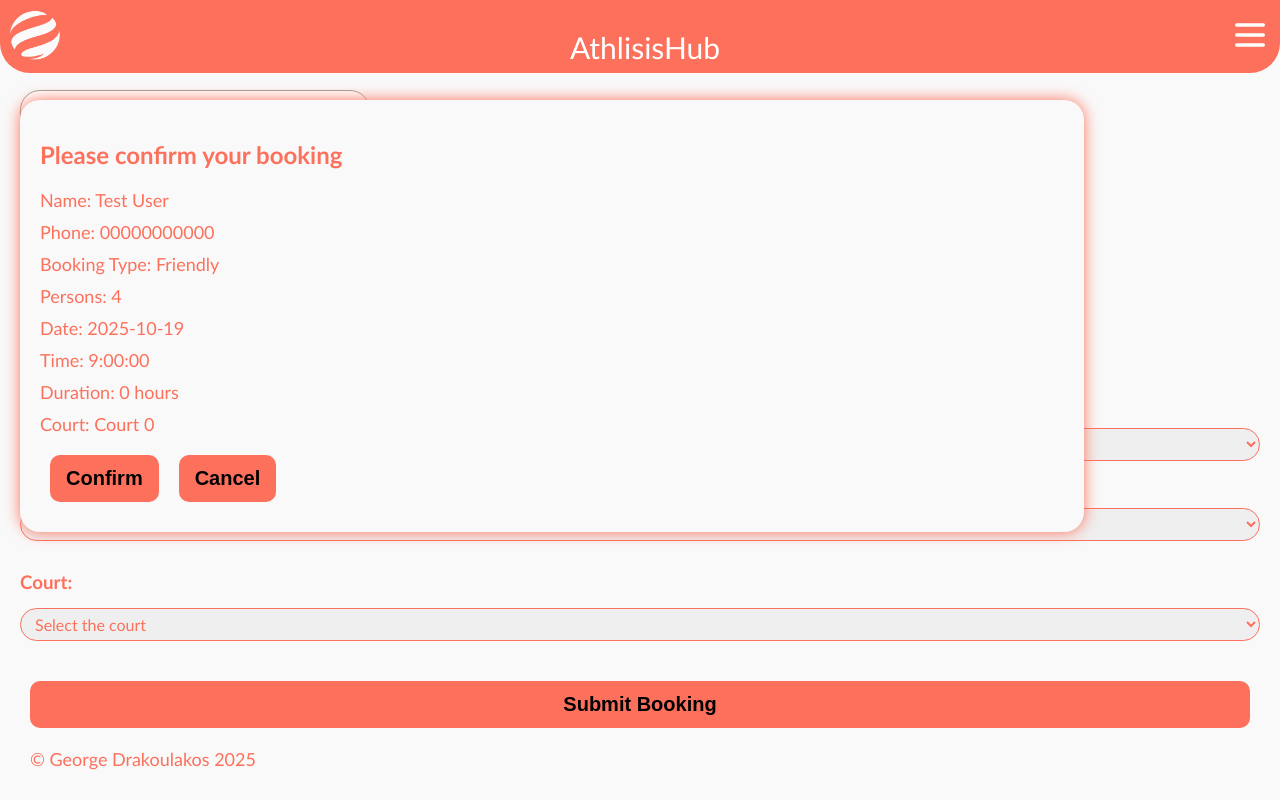
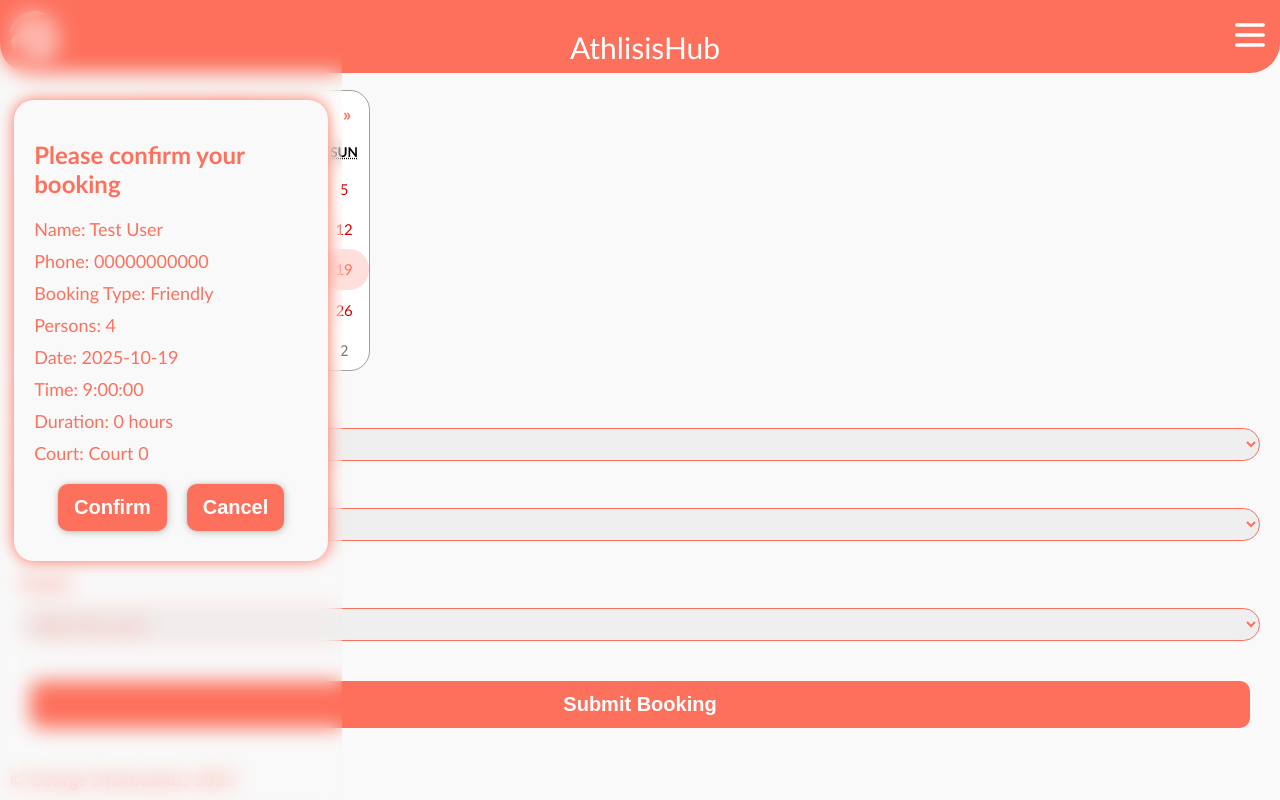
Before and after one commit to gdrakoulakos/athlisis-hub, a Next.js app: page /booking in a window 1280 px wide. Both pictures are taken after a click on the button "Submit Booking". Shown: the part 477-1277 px from the top of the page. Built offline with nearby package versions, Linux system fonts and the light colour scheme.

Commit message:
Added div wrapper to Confirmation and PopUp messages for better visibility and change their CSS styling

```diff
--- a/src/app/booking/page.module.css
+++ b/src/app/booking/page.module.css
@@ -1,6 +1,8 @@
 .bookingBlock {
   display: flex;
   flex-direction: column;
+  margin-top: 60px;
+  padding: 20px;
 }
 
 .nameContainer,
@@ -12,3 +14,7 @@
 .courtSelectionContainer {
   margin-bottom: 20px;
 }
+
+.submitButton {
+  color: white;
+}
--- a/src/app/components/popUps/ConfirmationPopUp/ConfirmationPopUp.js
+++ b/src/app/components/popUps/ConfirmationPopUp/ConfirmationPopUp.js
@@ -11,7 +11,9 @@ export default function ConfirmationPopUp({
   deleteBooking,
 }) {
   const dispatch = useDispatch();
-  const displayPopUp = useSelector((state) => state.confirmationPopUp.displayPopUp);
+  const displayPopUp = useSelector(
+    (state) => state.confirmationPopUp.displayPopUp
+  );
 
   if (!displayPopUp) return null;
 
@@ -25,6 +27,10 @@ export default function ConfirmationPopUp({
   };
 
   return (
+    <div
+      className={styles.confirmationPopUpWrapper}
+      onClick={() => dispatch(hideConfirmationPopUp())}
+    >
       <div className={styles.confirmationPopUpContainer}>
         <h2>{message}</h2>
         <p>Name: {bookingData.name}</p>
@@ -47,5 +53,6 @@ export default function ConfirmationPopUp({
           </button>
         </div>
       </div>
+    </div>
   );
 }
--- a/src/app/components/popUps/ConfirmationPopUp/ConfirmationPopUp.module.css
+++ b/src/app/components/popUps/ConfirmationPopUp/ConfirmationPopUp.module.css
@@ -1,10 +1,33 @@
+.confirmationPopUpWrapper {
+  position: fixed;
+  top: 0px;
+  left: 0px;
+  z-index: 1000;
+  backdrop-filter: blur(10px);
+  height: 100%;
+  display: flex;
+  align-items: flex-start;
+  justify-content: center;
+}
+
 .confirmationPopUpContainer {
-  position: fixed;
-  top: 100px;
   width: 80%;
   background-color: #f9f9f9;
+  margin-top: 100px;
   padding: 20px;
-  z-index: 1000;
   box-shadow: 0px 0px 15px 0px #fd705c;
   border-radius: 20px;
 }
+
+.buttonContainer {
+  display: flex;
+  width: 100%;
+  justify-content: center;
+}
+
+.buttonContainer button {
+  color: white;
+  box-shadow: rgba(0, 0, 0, 0.2) 0px 0px 3px -1px,
+    rgba(0, 0, 0, 0.14) 1px 1px 10px 0, rgba(0, 0, 0, 0.12) 0 1px 6px 0;
+  box-sizing: border-box;
+}
--- a/src/app/components/popUps/ResultPopUp/ResultPopUp.js
+++ b/src/app/components/popUps/ResultPopUp/ResultPopUp.js
@@ -18,9 +18,14 @@ export default function ResultPopUp({ message, action }) {
   if (!displayPopUp) return null;
 
   return (
-    <div className={styles.resultPopUpContainer}>
-      <h2>{message}</h2>
-      <button onClick={handleOk}>OK</button>
+    <div
+      className={styles.resultPopUpWrapper}
+      onClick={() => dispatch(hideResultPopUp())}
+    >
+      <div className={styles.resultPopUpContainer}>
+        <h2>{message}</h2>
+        <button onClick={handleOk}>OK</button>
+      </div>
     </div>
   );
 }
--- a/src/app/components/popUps/ResultPopUp/ResultPopUp.module.css
+++ b/src/app/components/popUps/ResultPopUp/ResultPopUp.module.css
@@ -1,11 +1,29 @@
+.resultPopUpWrapper {
+  position: fixed;
+  top: 0px;
+  left: 0px;
+  z-index: 1000;
+  backdrop-filter: blur(10px);
+  height: 100%;
+  width: 100% !important;
+  display: flex;
+  align-items: flex-start;
+  justify-content: center;
+}
+
 .resultPopUpContainer {
-  position: fixed;
-  top: 300px;
-  width: 80%;
+  width: 60%;
   background-color: #f9f9f9;
+  margin-top: 100px;
   padding: 20px;
-  z-index: 1000;
   box-shadow: 0px 0px 20px 9px #fd705c;
   border-radius: 20px;
   text-align: center;
 }
+
+.resultPopUpContainer button {
+  color: white;
+  box-shadow: rgba(0, 0, 0, 0.2) 0px 0px 3px -1px,
+    rgba(0, 0, 0, 0.14) 1px 1px 10px 0, rgba(0, 0, 0, 0.12) 0 1px 6px 0;
+  box-sizing: border-box;
+}
--- a/src/app/globals.css
+++ b/src/app/globals.css
@@ -12,8 +12,6 @@ body {
   margin: 0;
   font-family: "Futura", "Century Gothic", "Gill Sans";
   background: #f9f9f9;
-  padding: 10px;
-  margin-top: 30px;
 
   figure {
     margin: 0;
--- a/src/app/manage-bookings/page.js
+++ b/src/app/manage-bookings/page.js
@@ -68,11 +68,6 @@ export default function ManageBookings() {
     "Nov",
     "Dec",
   ];
-
-  console.log(
-    "All statuses:",
-    sortedData?.map((b) => b.status)
-  );
 
   return (
     <div className={styles.manageBookingsSection}>
--- a/src/app/page.module.css
+++ b/src/app/page.module.css
@@ -2,4 +2,6 @@
   display: flex;
   flex-direction: column;
   align-items: center;
+  margin-top: 60px;
+  padding: 20px;
 }
```
Also changed, not shown: src/app/components/RequestsOverview/RequestsOverview.module.css (+6 -1 lines), src/app/manage-bookings/page.module.css (+9 -12 lines). Lines whose indentation alone changed are shown as unchanged.
